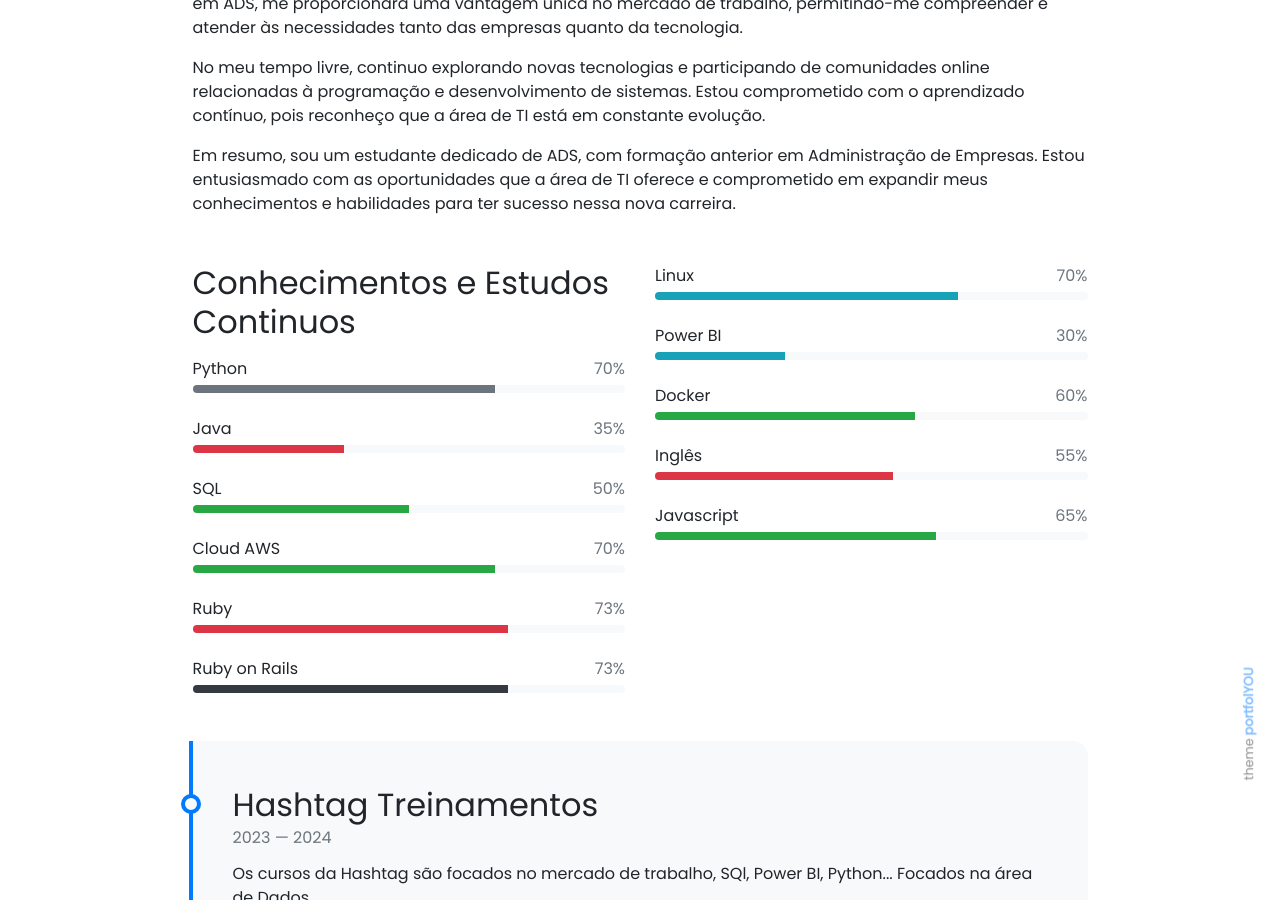
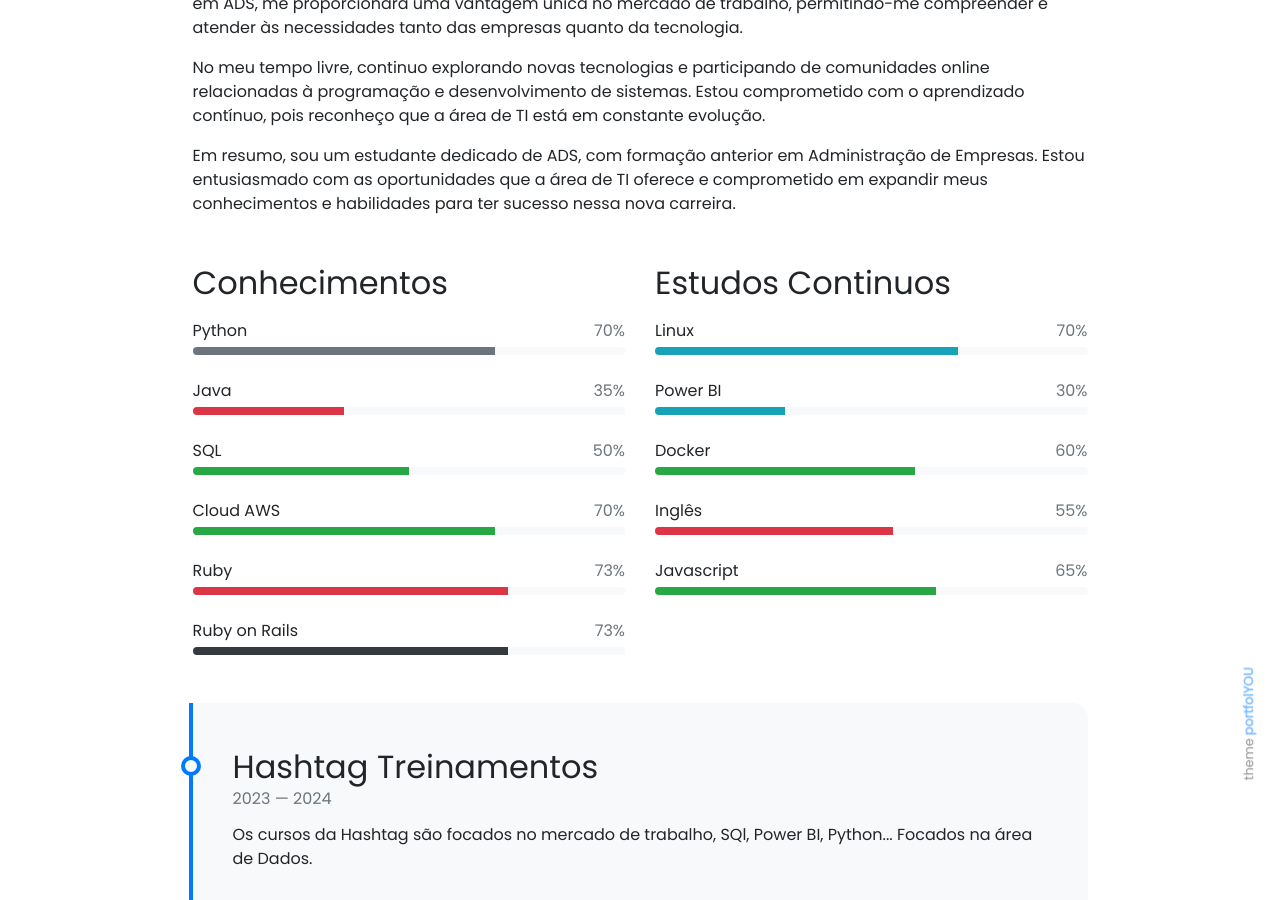
Before and after one commit to Vanessamachado93/Vanessamachado93.github.io, a Jekyll site: the page built from pages/about.md, in a window 1280 px wide and 900 px high, scrolled down 706 px. Built offline with Jekyll 4.4.1, drawn with Linux system fonts in a browser that asks for light colours; nearby versions of some CDN libraries; emoji names are drawn with the system emoji font.

Commit message:
Ajustes skills

```diff
--- a/pages/about.md
+++ b/pages/about.md
@@ -24,8 +24,8 @@ No meu tempo livre, continuo explorando novas tecnologias e participando de comu
 
 Em resumo, sou um estudante dedicado de ADS, com formação anterior em Administração de Empresas. Estou entusiasmado com as oportunidades que a área de TI oferece e comprometido em expandir meus conhecimentos e habilidades para ter sucesso nessa nova carreira.
 <div class="row">
-{% include about/skills.html title="Conhecimentos e Estudos Continuos" source=site.data.programming-skills %}
-{% include about/skills.html title="" source=site.data.other-skills %}
+{% include about/skills.html title="Conhecimentos" source=site.data.programming-skills %}
+{% include about/skills.html title="Estudos Continuos" source=site.data.other-skills %}
 </div>
 
 <div class="row">
```
